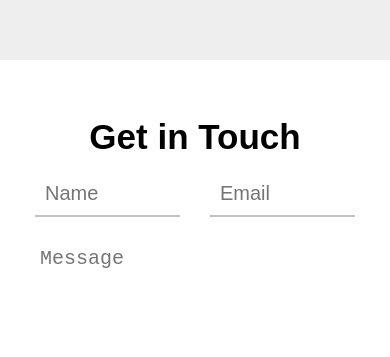
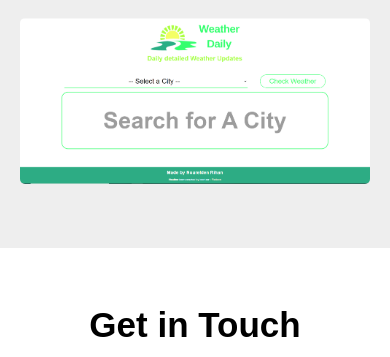
Before and after one commit to NoureldenRihan/FrontEnd-Portfolio, a React app: page / in a window 390 px wide. Shown: the part 4591-4948 px from the top of the page. Built offline with nearby package versions, Linux system fonts and the light colour scheme.

Commit message:
Added a new Project and Set up Grid Area For Projects

```diff
--- a/src/components/Projects.jsx
+++ b/src/components/Projects.jsx
@@ -30,6 +30,14 @@ class Projects extends Component {
           link: "https://noureldenrihan2002.github.io/Pizza-Restaurant-Website",
           img: "/images/Pizza.PNG",
         },
+        {
+          id: 4,
+          title: "Weather Daily",
+          desc: "Weather Daily website",
+          techs: "HTML5, CSS3, JS, API, Firebase",
+          link: "https://weather--daily.web.app",
+          img: "/images/Weather-Daily.PNG",
+        },
       ],
     };
   }
@@ -47,7 +55,13 @@ class Projects extends Component {
             <h2>Selected Projects.</h2>
             <p>Previous projects that i've worked on.</p>
           </div>
-          <div className="projects-area">
+          <div
+            className={
+              this.state.projectData.length % 2 === 0
+                ? " projects-area g2"
+                : " projects-area g3"
+            }
+          >
             {this.state.projectData.map((project) => (
               <Project
                 key={project.id}
--- a/src/index.css
+++ b/src/index.css
@@ -322,9 +322,27 @@ button {
 
 .projects .projects-area {
   padding: 10px;
+}
+
+.projects .g3 {
   display: grid;
   grid-template-columns: repeat(auto-fill, minmax(300px, 1fr));
   gap: 20px;
+}
+
+.projects .g2 {
+  display: grid;
+  grid-template-columns: repeat(auto-fill, minmax(500px, 1fr));
+  gap: 20px;
+}
+
+@media (max-width: 767px) {
+  .projects .g3,
+  .projects .g2 {
+    display: grid;
+    grid-template-columns: repeat(auto-fill, minmax(300px, 1fr));
+    gap: 20px;
+  }
 }
 
 /* End Projects.jsx */
```
Also changed, not shown: public/images/Weather-Daily.PNG (added), 1 other file.
